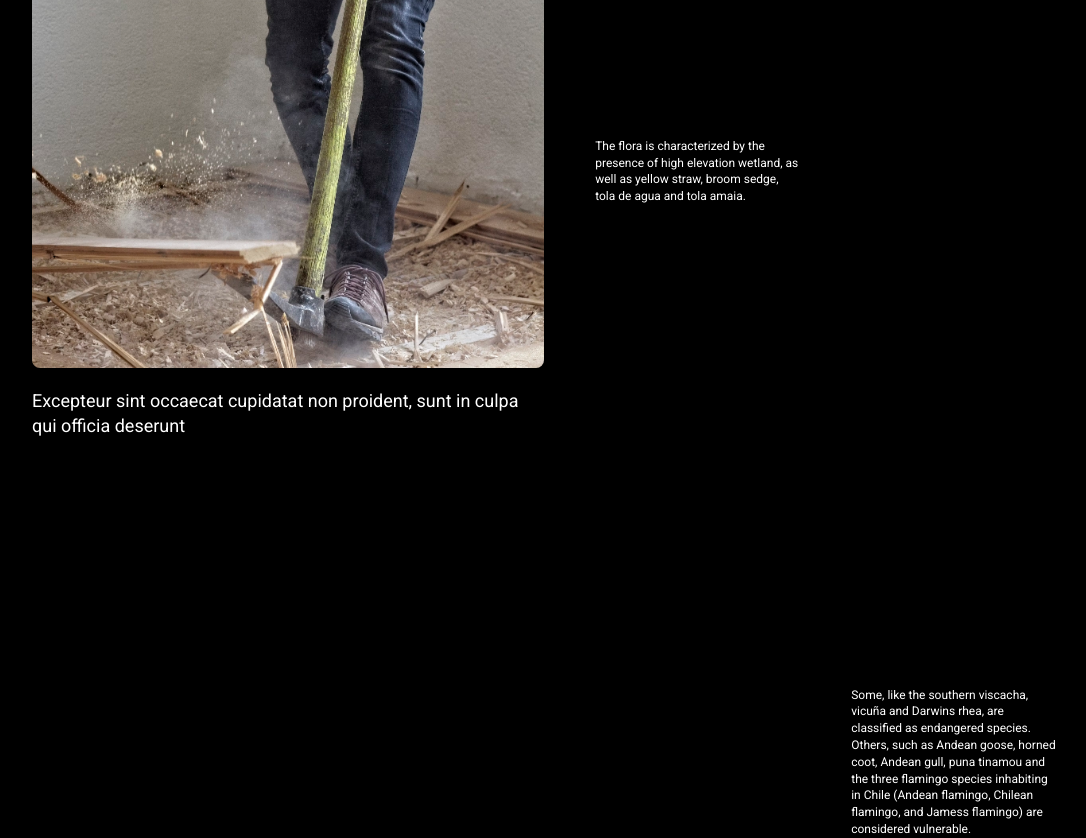
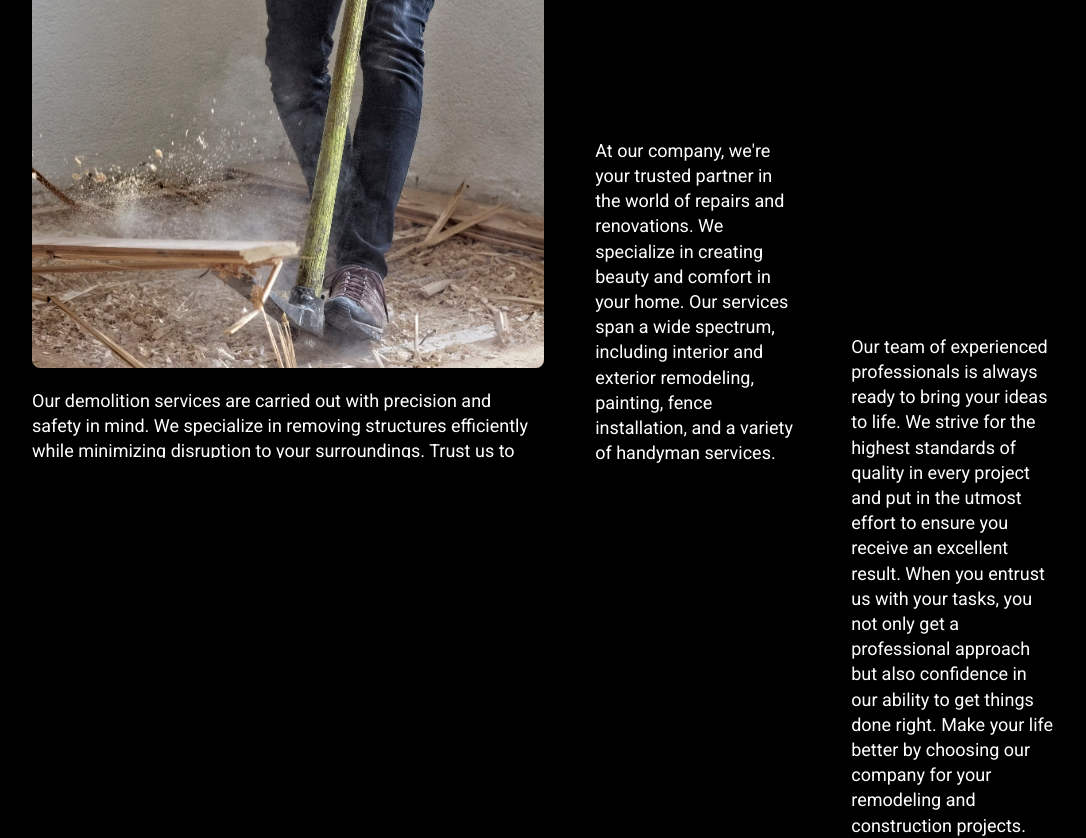
Before and after one commit to trenersem/hammer, a Next.js app: page / in a window 1280 px wide. Shown: the part 1720-2558 px from the top of the page, without its empty margins (96-1182 px from the left). Built offline with nearby package versions, Linux system fonts and the light colour scheme.

Commit message:
add some fixis

```diff
--- a/src/app/components/footer/index.tsx
+++ b/src/app/components/footer/index.tsx
@@ -8,12 +8,28 @@ const Footer = () => (
       <div className="max-w-[1240px] m-auto px-4 py-4 w-full">
         <div className={`flex justify-start flex-col`}>
             <div className={`flex justify-start md:flex-row flex-col mb-8 w-full`}>
-            <div className="flex-[1] flex-col justify-start mr-10">
+            <div className="flex flex-[1] flex-col justify-start mr-10">
                 {/* <img src={logo} alt="hoobank" className="w-[266px] h-[72px] object-contain" /> */}
                 <Logo />
                 <Typography className={`mt-4 max-w-[312px]`} size='text-s'>
                      Home improvements just got easier
                 </Typography>
+                <div className='mt-[auto]'/>
+                <Typography
+                    size='text-s'
+                    tag='a'
+                    href='tel:+17542751268'
+                    className='mt-6  text-[#f3c600]'
+                >
+                    <span className=' text-[#f3c600]'>
+                      754.275.1268
+                    </span>
+                </Typography>
+                <Typography size='text-xs' weight='semibold' tag='div'>
+                     Call Us 24/7
+                </Typography>
+
+
             </div>
 
             <div className="flex-[1.5] w-full flex flex-row justify-between flex-wrap md:mt-0 mt-10">
--- a/src/app/components/projects/index.tsx
+++ b/src/app/components/projects/index.tsx
@@ -11,46 +11,46 @@ const projects = [
         title: "Demolition",
         src: "test-2.avif",
         icon: 'plumbing.png',
-        description: 'Excepteur sint occaecat cupidatat non proident, sunt in culpa qui officia deserunt',
+        description: 'Our demolition services are carried out with precision and safety in mind. We specialize in removing structures efficiently while minimizing disruption to your surroundings. Trust us to clear the way for your new beginnings.',
     },
     {
         title: "ODD Jobs",
         src: "image-2.avif",
         icon: 'plumbing.png',
-         description: '@Excepteur sint occaecat cupidatat non proident, sunt in culpa qui officia deserunt',
+         description: 'Have odd jobs that need attention? We’ve got you covered. Our team excels in handling various tasks around your property, from repairs to installations. Let us take care of the small details so you can focus on what matters most.',
     },
     {
         title: "Painting",
         src: "paint.avif",
         icon: 'plumbing.png',
-        description: '4Excepteur sint occaecat cupidatat non proident, sunt in culpa qui officia deserunt',
+        description: 'Transform your space with our expert painting services. Whether you need a fresh coat of paint or a complete color overhaul, our skilled painters ensure a flawless finish. Elevate the aesthetic appeal of your property with our painting solutions.',
     },
     {
         title: "Makeovers",
         src: "image-4.avif",
         icon: 'plumbing.png',
-        description: 'Excepteur sint occaecat cupidatat non proident, sunt in culpa qui officia deserunt4',
+        description: 'Give your property a makeover that reflects your style. Our makeover services include interior and exterior transformations. Experience a revitalized and appealing space that meets your vision and lifestyle.',
     },
     {
         title: "Electrical",
         src: "image-3.avif",
         icon: 'plumbing.png',
-        description: 'Excepteur sint occaecedccccat cupidatat non proident, sunt in culpa qui officia deserunt',
+        description: 'Electrical projects require precision and expertise. Our team is equipped to handle all your electrical needs, from installations to repairs. Safety and reliability are our top priorities when dealing with electrical systems.',
     },
     {
         title: "Plumbing",
         src: "backgraund.avif",
         icon: 'plumbing.png',
-        description: '$$$$Excepteur sint occaecat cupidatat non proident, sunt in culpa qui officia deserunt',
+        description: 'When it comes to plumbing, we have the experience to address any issue. From fixing leaks to installing new fixtures, our plumbing services are efficient and reliable. Count on us to keep your water systems in top condition.',
     },
     {
         title: "Installation",
         src: "image-5.avif",
         icon: 'plumbing.png',
-        description: '$$$Excepteur sint occaecat cupidatat non proident, sunt in culpa qui officia deserunt',
+        description: 'Installation projects require attention to detail. Our team specializes in installing various components and systems to enhance your property. Experience hassle-free and professional installations with our services.',
     },
+];
 
-]
 
 export default function Projects() {
 
@@ -99,10 +99,14 @@ export default function Projects() {
                             </Typography>
                         </div>
                     <div className={styles.column} data-scroll data-scroll-speed="0.3">
-                        <Typography size='text-xs'>The flora is characterized by the presence of high elevation wetland, as well as yellow straw, broom sedge, tola de agua and tola amaia.</Typography>
+                        <Typography size='text-s'>
+                            At our company, we&apos;re your trusted partner in the world of repairs and renovations. We specialize in creating beauty and comfort in your home. Our services span a wide spectrum, including interior and exterior remodeling, painting, fence installation, and a variety of handyman services.
+                        </Typography>
                     </div>
                     <div className={styles.column} data-scroll data-scroll-speed="0.3">
-                        <Typography size='text-xs'>Some, like the southern viscacha, vicuña and Darwins rhea, are classified as endangered species. Others, such as Andean goose, horned coot, Andean gull, puna tinamou and the three flamingo species inhabiting in Chile (Andean flamingo, Chilean flamingo, and Jamess flamingo) are considered vulnerable.</Typography>
+                        <Typography size='text-s'>
+                            Our team of experienced professionals is always ready to bring your ideas to life. We strive for the highest standards of quality in every project and put in the utmost effort to ensure you receive an excellent result. When you entrust us with your tasks, you not only get a professional approach but also confidence in our ability to get things done right. Make your life better by choosing our company for your remodeling and construction projects.
+                        </Typography>
                     </div>
                 </div>
                 {width >= 768 && (
```
